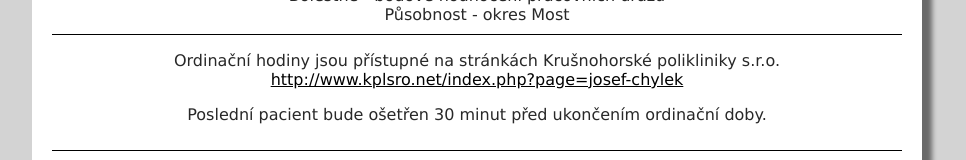
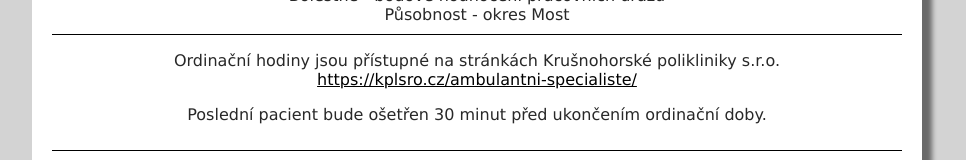
Before and after one commit to chylek/chirurgie, a plain HTML site: page index.html in a window 1280 px wide. Shown: the part 507-667 px from the top of the page, without its empty margins (163-1129 px from the left). Drawn offline with Linux system fonts and the light colour scheme.

Commit message:
update KPL link

```diff
--- a/index.html
+++ b/index.html
@@ -122,7 +122,7 @@
       <div class="ram">
         <p>
           Ordinační hodiny jsou přístupné na stránkách Krušnohorské polikliniky s.r.o.<br/>
-          <a href="http://www.kplsro.net/index.php?page=josef-chylek" target="_blank">http://www.kplsro.net/index.php?page=josef-chylek</a>
+          <a href="https://kplsro.cz/ambulantni-specialiste/#accordion-label-mudr-josef-ch%c3%bdlek-chirurgie" target="_blank">https://kplsro.cz/ambulantni-specialiste/</a>
         </p>
         <p>
           Poslední pacient bude ošetřen 30 minut před ukončením ordinační doby.
```
